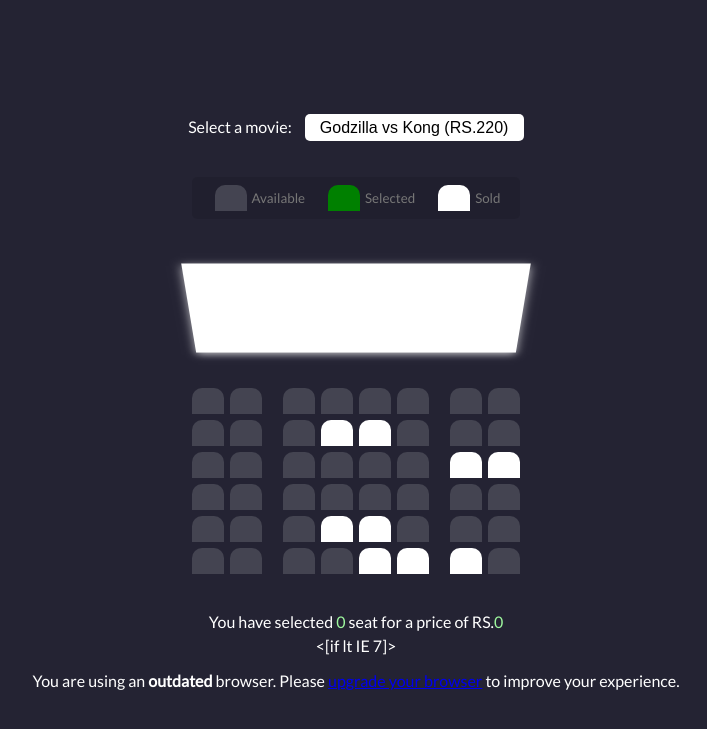
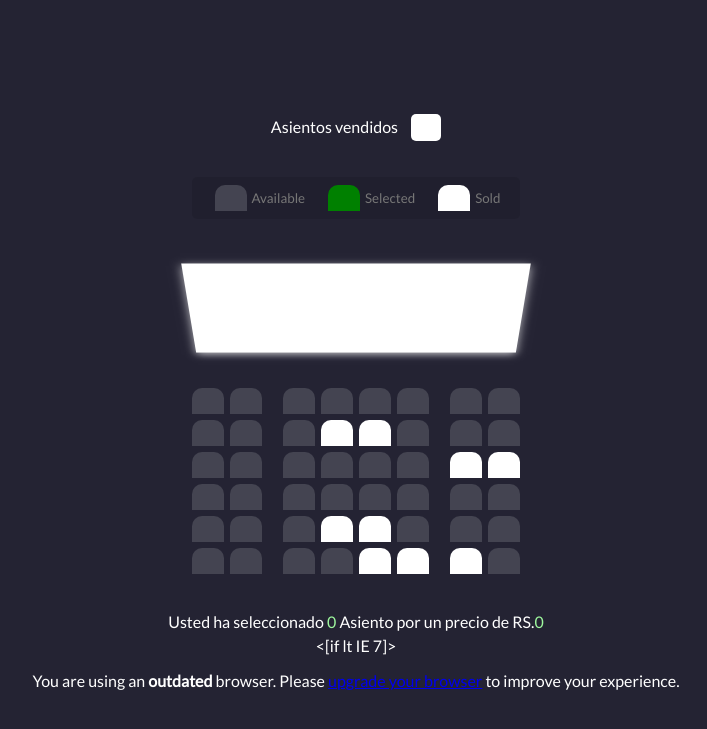
Before and after one commit to winsignares/Cine, a Flask app: page /fronted/indexAsientos in a window 1280 px wide. Shown: the top 729 px of the page, without its empty margins (284-991 px from the left). Run offline with Flask 3, Linux system fonts and the light colour scheme; lists and menus that the app fills with data are empty.

Commit message:
Subo cambios de algunos campos

```diff
--- a/src/config/templates/Main/Asientos.html
+++ b/src/config/templates/Main/Asientos.html
@@ -1,15 +1,10 @@
 {% extends "Main/LayoutAsientos.html" %}
 {% block body %}
 <div class="movie-container">
-    <label> Select a movie:</label>
+    <label>Asientos vendidos</label>
     <select id="movie">
-      <option value="220">Godzilla vs Kong (RS.220)</option>
-      <option value="320">Radhe (RS.320)</option>
-      <option value="250">RRR (RS.250)</option>
-      <option value="260">F9 (RS.260)</option>
     </select>
   </div>
-
   <ul class="showcase">
     <li>
       <div class="seat"></div>
@@ -91,10 +86,8 @@
   </div>
 
   <p class="text">
-    You have selected <span id="count">0</span> seat for a price of RS.<span
+  Usted ha seleccionado <span id="count">0</span> Asiento por un precio de RS.<span
       id="total"
-      >0</span
-    >
-  </p>
-
+      >0</span>
+    </p>
 {% endblock %}
```
Also changed, not shown: src/config/templates/movie-seat-booking-main/index.html (+2 -7 lines).
